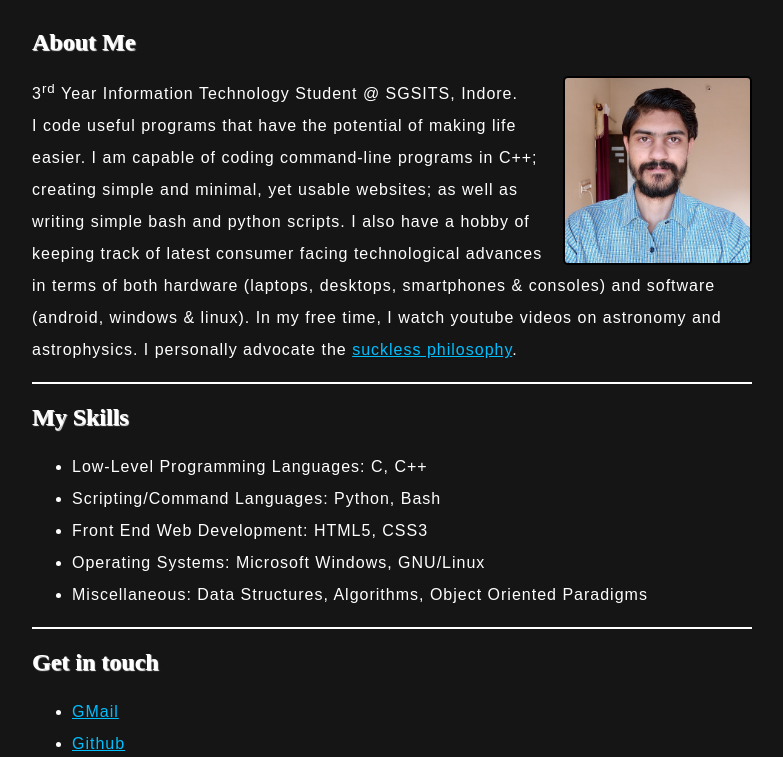
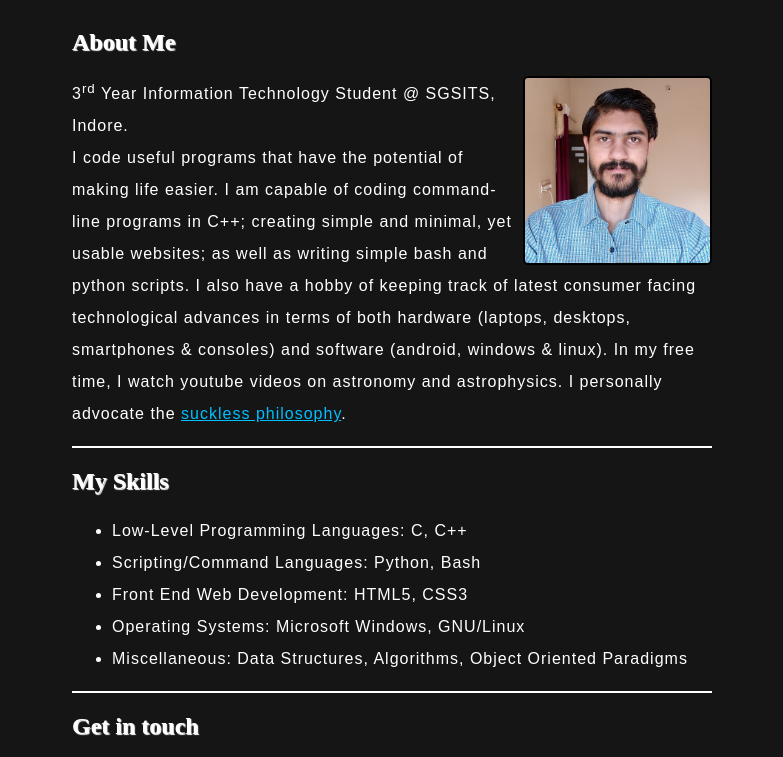
Before and after one commit to navinc22/navinc22.github.io, a plain HTML site: page index.html in a window 1280 px wide. Shown: the part 117-874 px from the top of the page, without its empty margins (248-1031 px from the left). Drawn offline with Linux system fonts and the light colour scheme.

Commit message:
Update style.css

```diff
--- a/style.css
+++ b/style.css
@@ -1,5 +1,16 @@
+@media screen and (orientation: portrait) {
+    body {
+        max-width: 80%;
+    }
+}
+
+@media screen and (orientation: landscape) {
+    body {
+        max-width: 50%;
+    }
+}
+
 body {
-    width: 720px;
     margin: 0 auto;
     background-color: #151515;
     color: #FFF;
```
